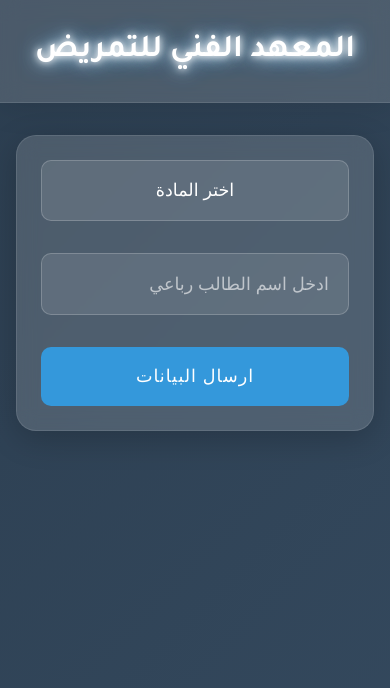
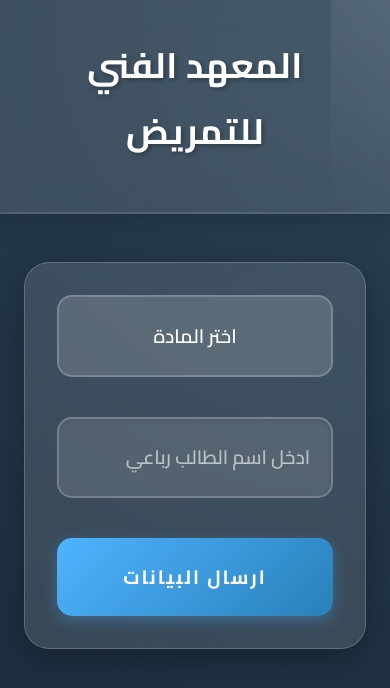
Before and after one commit to sin3uy/nursing, a plain HTML site: page index.html in a window 390 px wide. Drawn offline with Linux system fonts and the light colour scheme.

Commit message:
Update index.html

```diff
--- a/index.html
+++ b/index.html
@@ -3,49 +3,70 @@
 <meta name="viewport" content="width=device-width, initial-scale=1.0">
 <title>المعهد الفني للتمريض - تسجيل الطلاب</title>
 <style>
+@import url('https://fonts.googleapis.com/css2?family=Cairo:wght@400;600;700&display=swap');
+
 :root {
-  --primary-color: #2c3e50;
-  --secondary-color: #34495e;
-  --accent-color: #3498db;
-  --glass-bg: rgba(255, 255, 255, 0.15);
-  --text-color: #ecf0f1;
+  --primary-color: #1a2a3a;
+  --secondary-color: #2c4356;
+  --accent-color: #4fb3ff;
+  --glass-bg: rgba(255, 255, 255, 0.12);
+  --text-color: #ffffff;
 }
 
 body {
-  font-family: 'Tajawal', 'Arial', sans-serif;
+  font-family: 'Cairo', 'Tajawal', sans-serif;
   margin: 0;
   padding: 0;
-  background: linear-gradient(135deg, var(--primary-color), var(--secondary-color));
+  background: radial-gradient(circle at top right, var(--secondary-color), var(--primary-color));
   min-height: 100vh;
   direction: rtl;
   color: var(--text-color);
+  background-attachment: fixed;
+  letter-spacing: 0.3px;
 }
 
 .header {
   text-align: center;
-  padding: 3rem;
+  padding: 4rem 2rem;
   background: var(--glass-bg);
-  backdrop-filter: blur(10px);
-  border-bottom: 1px solid rgba(255, 255, 255, 0.1);
-  margin-bottom: 2rem;
-  box-shadow: 0 4px 30px rgba(0, 0, 0, 0.1);
+  backdrop-filter: blur(15px);
+  border-bottom: 2px solid rgba(255, 255, 255, 0.1);
+  margin-bottom: 3rem;
+  box-shadow: 0 4px 30px rgba(0, 0, 0, 0.2);
+  position: relative;
+  overflow: hidden;
+}
+
+.header::before {
+  content: '';
+  position: absolute;
+  top: 0;
+  left: 0;
+  right: 0;
+  bottom: 0;
+  background: linear-gradient(45deg, transparent, rgba(255,255,255,0.1), transparent);
+  animation: shine 3s infinite;
+}
+
+@keyframes shine {
+  0% { transform: translateX(-100%); }
+  100% { transform: translateX(100%); }
 }
 
 .header h1 {
   color: white;
   margin: 0;
-  font-size: 2.5rem;
-  text-shadow: 2px 2px 4px rgba(0, 0, 0, 0.2);
-  animation: glow 2s ease-in-out infinite alternate;
+  font-size: 3.2rem;
+  font-weight: 700;
+  text-shadow: 2px 2px 4px rgba(0, 0, 0, 0.3);
+  animation: float 3s ease-in-out infinite;
+  position: relative;
+  letter-spacing: 0.5px;
 }
 
-@keyframes glow {
-  from {
-    text-shadow: 0 0 5px #fff, 0 0 10px #fff, 0 0 15px var(--accent-color);
-  }
-  to {
-    text-shadow: 0 0 10px #fff, 0 0 20px #fff, 0 0 30px var(--accent-color);
-  }
+@keyframes float {
+  0%, 100% { transform: translateY(0); }
+  50% { transform: translateY(-10px); }
 }
 
 .container {
@@ -53,121 +74,140 @@ body {
   margin: 2rem auto;
   padding: 3rem;
   background: var(--glass-bg);
-  backdrop-filter: blur(10px);
-  border-radius: 20px;
-  box-shadow: 0 8px 32px rgba(0, 0, 0, 0.2);
-  border: 1px solid rgba(255, 255, 255, 0.1);
+  backdrop-filter: blur(15px);
+  border-radius: 25px;
+  box-shadow: 0 8px 32px rgba(0, 0, 0, 0.3);
+  border: 1px solid rgba(255, 255, 255, 0.2);
   transform: translateY(0);
-  transition: transform 0.3s ease;
+  transition: all 0.4s cubic-bezier(0.175, 0.885, 0.32, 1.275);
 }
 
 .container:hover {
-  transform: translateY(-5px);
+  transform: translateY(-8px);
+  box-shadow: 0 15px 45px rgba(0, 0, 0, 0.3);
 }
 
 .dropdown {
   position: relative;
-  margin-bottom: 2rem;
+  margin-bottom: 2.5rem;
 }
 
 .dropdown-btn {
   width: 100%;
-  padding: 1.2rem;
-  background: rgba(255, 255, 255, 0.1);
-  border: 1px solid rgba(255, 255, 255, 0.2);
-  border-radius: 10px;
+  padding: 1.3rem;
+  background: rgba(255, 255, 255, 0.15);
+  border: 2px solid rgba(255, 255, 255, 0.2);
+  border-radius: 15px;
   cursor: pointer;
-  font-size: 1.1rem;
+  font-size: 1.2rem;
+  font-weight: 600;
   color: white;
   transition: all 0.3s ease;
+  position: relative;
+  overflow: hidden;
+  font-family: 'Cairo', sans-serif;
 }
 
 .dropdown-btn:hover {
-  background: rgba(255, 255, 255, 0.2);
-  transform: scale(1.01);
+  background: rgba(255, 255, 255, 0.25);
+  transform: scale(1.02);
+  letter-spacing: 1px;
 }
 
 .dropdown-content {
   display: none;
   position: absolute;
   width: 100%;
-  background: rgba(44, 62, 80, 0.95);
-  border-radius: 10px;
-  box-shadow: 0 8px 32px rgba(0, 0, 0, 0.2);
+  background: rgba(26, 42, 58, 0.98);
+  border-radius: 15px;
+  box-shadow: 0 10px 40px rgba(0, 0, 0, 0.3);
   z-index: 1;
-  margin-top: 0.5rem;
-  border: 1px solid rgba(255, 255, 255, 0.1);
+  margin-top: 0.8rem;
+  border: 1px solid rgba(255, 255, 255, 0.15);
+  backdrop-filter: blur(10px);
 }
 
 .dropdown-content.show {
   display: block;
-  animation: slideDown 0.3s ease;
+  animation: slideDown 0.4s cubic-bezier(0.68, -0.55, 0.265, 1.55);
 }
 
 @keyframes slideDown {
-  from { opacity: 0; transform: translateY(-10px); }
+  from { opacity: 0; transform: translateY(-20px); }
   to { opacity: 1; transform: translateY(0); }
 }
 
 .dropdown-content button {
   width: 100%;
-  padding: 1.2rem;
+  padding: 1.3rem;
   border: none;
   background: none;
   text-align: right;
   cursor: pointer;
   color: white;
-  transition: all 0.2s ease;
+  font-size: 1.1rem;
+  font-weight: 600;
+  transition: all 0.3s ease;
+  font-family: 'Cairo', sans-serif;
 }
 
 .dropdown-content button:hover {
-  background: rgba(255, 255, 255, 0.1);
-  padding-right: 1.5rem;
+  background: rgba(255, 255, 255, 0.15);
+  padding-right: 2rem;
+  color: var(--accent-color);
 }
 
 .input-field {
   width: 100%;
-  padding: 1.2rem;
-  margin-bottom: 2rem;
-  border: 1px solid rgba(255, 255, 255, 0.2);
-  border-radius: 10px;
-  font-size: 1.1rem;
+  padding: 1.3rem;
+  margin-bottom: 2.5rem;
+  border: 2px solid rgba(255, 255, 255, 0.2);
+  border-radius: 15px;
+  font-size: 1.2rem;
+  font-weight: 600;
   box-sizing: border-box;
-  background: rgba(255, 255, 255, 0.1);
+  background: rgba(255, 255, 255, 0.12);
   color: white;
   transition: all 0.3s ease;
+  box-shadow: inset 0 2px 4px rgba(0, 0, 0, 0.1);
+  font-family: 'Cairo', sans-serif;
 }
 
 .input-field::placeholder {
   color: rgba(255, 255, 255, 0.6);
+  font-family: 'Cairo', sans-serif;
 }
 
 .input-field:focus {
   outline: none;
   border-color: var(--accent-color);
-  background: rgba(255, 255, 255, 0.15);
+  background: rgba(255, 255, 255, 0.18);
+  transform: scale(1.01);
 }
 
 .submit-btn {
   width: 100%;
-  padding: 1.2rem;
-  background: var(--accent-color);
+  padding: 1.3rem;
+  background: linear-gradient(135deg, var(--accent-color), #2980b9);
   color: white;
   border: none;
-  border-radius: 10px;
+  border-radius: 15px;
   cursor: pointer;
-  font-size: 1.1rem;
-  transition: all 0.3s ease;
+  font-size: 1.2rem;
+  font-weight: 700;
+  transition: all 0.4s ease;
   text-transform: uppercase;
-  letter-spacing: 1px;
+  letter-spacing: 2px;
   position: relative;
   overflow: hidden;
+  box-shadow: 0 5px 15px rgba(79, 179, 255, 0.3);
+  font-family: 'Cairo', sans-serif;
 }
 
 .submit-btn:hover {
-  background: #2980b9;
-  transform: scale(1.02);
-  box-shadow: 0 5px 15px rgba(52, 152, 219, 0.3);
+  background: linear-gradient(135deg, #2980b9, var(--accent-color));
+  transform: scale(1.03);
+  box-shadow: 0 8px 25px rgba(79, 179, 255, 0.4);
 }
 
 .submit-btn:active {
@@ -176,22 +216,22 @@ body {
 
 @media (max-width: 768px) {
   .container {
-    margin: 1rem;
-    padding: 1.5rem;
+    margin: 1.5rem;
+    padding: 2rem;
   }
 
   .header {
-    padding: 2rem;
+    padding: 2.5rem;
   }
 
   .header h1 {
-    font-size: 2rem;
+    font-size: 2.2rem;
   }
 }
 </style>
-<link href="https://fonts.googleapis.com/css2?family=Tajawal:wght@400;700&display=swap" rel="stylesheet">
 </head>
 <body>
+
 <div class="header">
   <h1>المعهد الفني للتمريض</h1>
 </div>
```
